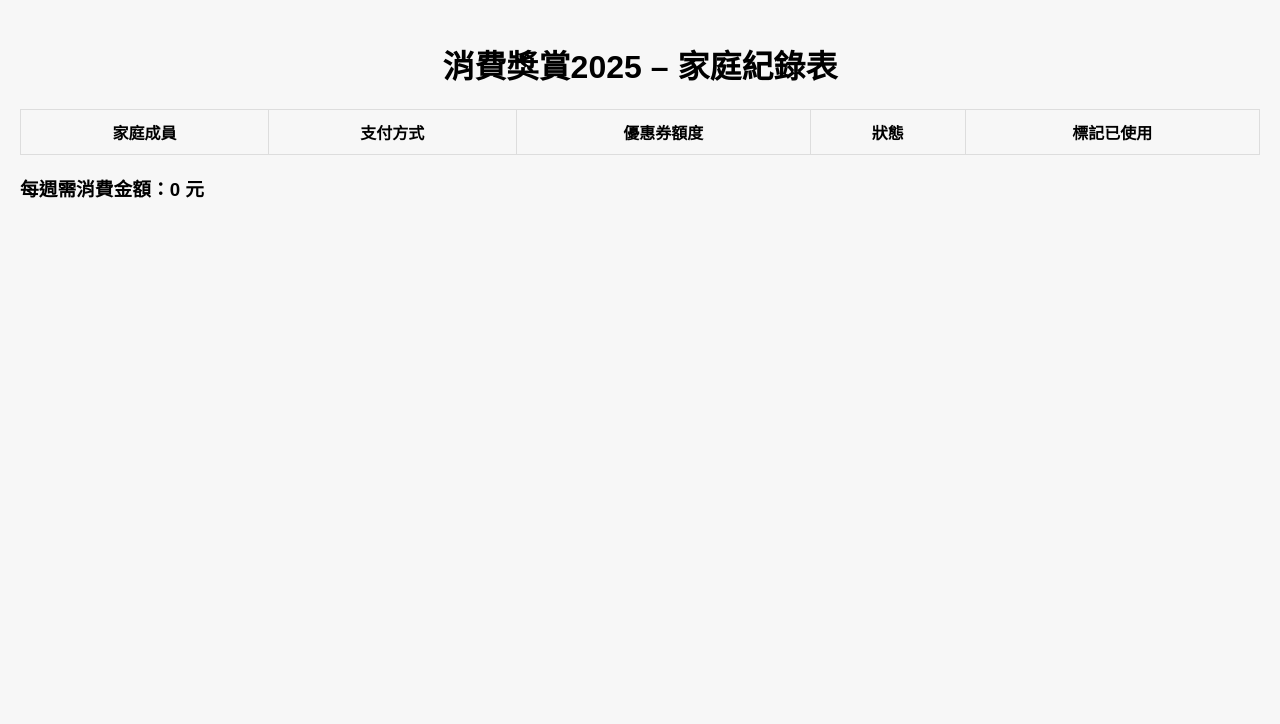
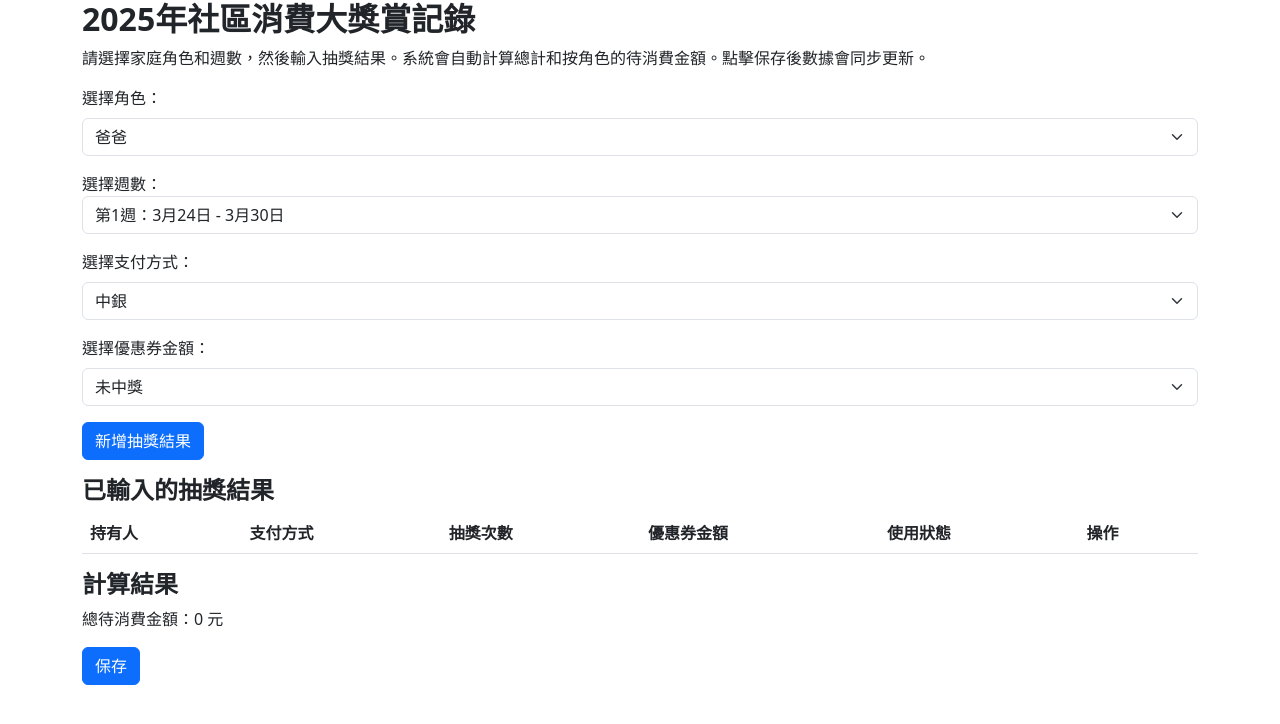
Before and after one commit to jody-ho/consumption-tracker, a plain HTML site: page index.html in a window 1280 px wide. Drawn offline with nearby package versions, Linux system fonts and the light colour scheme; no server answers.

Commit message:
Update index.html

```diff
--- a/index.html
+++ b/index.html
@@ -3,131 +3,81 @@
 <head>
   <meta charset="UTF-8">
   <meta name="viewport" content="width=device-width, initial-scale=1.0">
-    <title>消費獎賞2025 家庭紀錄表</title>
-    <script src="https://www.gstatic.com/firebasejs/9.6.1/firebase-app.js"></script>
-    <script src="https://www.gstatic.com/firebasejs/9.6.1/firebase-database.js"></script>
-    <style>
-        /* 你的CSS代碼 */
-        body {
-            font-family: Arial, sans-serif;
-            margin: 0;
-            padding: 20px;
-            background-color: #f7f7f7;
-        }
-
-        h1 {
-            text-align: center;
-        }
-
-        table {
-            width: 100%;
-            margin-top: 20px;
-            border-collapse: collapse;
-        }
-
-        table th, table td {
-            padding: 10px;
-            border: 1px solid #ddd;
-            text-align: center;
-        }
-
-        .btn {
-            background-color: #4CAF50;
-            color: white;
-            padding: 8px 16px;
-            border: none;
-            cursor: pointer;
-            border-radius: 5px;
-        }
-
-        .btn:disabled {
-            background-color: gray;
-            cursor: not-allowed;
-        }
-    </style>
+  <title>2025年社區消費大獎賞記錄</title>
+  <link href="https://cdn.jsdelivr.net/npm/bootstrap@5.3.0/dist/css/bootstrap.min.css" rel="stylesheet">
+  <link rel="stylesheet" href="style.css">
 </head>
 <body>
-    <h1>消費獎賞2025 – 家庭紀錄表</h1>
-
-    <table id="coupon-table">
+  <div class="container">
+    <h2>2025年社區消費大獎賞記錄</h2>
+    <p>請選擇家庭角色和週數，然後輸入抽獎結果。系統會自動計算總計和按角色的待消費金額。點擊保存後數據會同步更新。</p>
+    <div class="mb-3">
+      <label for="family-role" class="form-label">選擇角色：</label>
+      <select id="family-role" class="form-select">
+        <option value="Dad">爸爸</option>
+        <option value="Mom">媽媽</option>
+        <option value="Son">妹妹</option>
+        <option value="Daughter">家姐</option>
+        <option value="Grandpa">昌哥</option>
+      </select>
+    </div>
+    <label for="week-select">選擇週數：</label>
+    <select id="week-select" class="form-select mb-3">
+      <option value="week1">第1週：3月24日 - 3月30日</option>
+      <option value="week2">第2週：3月31日 - 4月6日</option>
+      <option value="week3">第3週：4月7日 - 4月13日</option>
+      <option value="week4">第4週：4月14日 - 4月20日</option>
+      <option value="week5">第5週：4月21日 - 4月27日</option>
+      <option value="week6">第6週：4月28日 - 5月4日</option>
+      <option value="week7">第7週：5月5日 - 5月11日</option>
+      <option value="week8">第8週：5月12日 - 5月18日</option>
+      <option value="week9">第9週：5月19日 - 5月25日</option>
+      <option value="week10">第10週：5月26日 - 6月1日</option>
+    </select>
+    <div class="mb-3">
+      <label for="payment-method" class="form-label">選擇支付方式：</label>
+      <select id="payment-method" class="form-select">
+        <option value="boc">中銀</option>
+        <option value="icbc">工商</option>
+        <option value="bocom">國際</option>
+        <option value="tfb">大豐</option>
+        <option value="mpay">MPay</option>
+        <option value="uepay">UEPay</option>
+      </select>
+    </div>
+    <div class="mb-3">
+      <label for="draw-value" class="form-label">選擇優惠券金額：</label>
+      <select id="draw-value" class="form-select">
+        <option value="0">未中獎</option>
+        <option value="10">10元</option>
+        <option value="20">20元</option>
+        <option value="50">50元</option>
+        <option value="100">100元</option>
+        <option value="200">200元</option>
+      </select>
+    </div>
+    <button id="add-draw" class="btn btn-primary mb-3">新增抽獎結果</button>
+    <h4>已輸入的抽獎結果</h4>
+    <table class="table table-striped" id="draws-table">
       <thead>
         <tr>
-                <th>家庭成員</th>
+          <th>持有人</th>
           <th>支付方式</th>
-                <th>優惠券額度</th>
-                <th>狀態</th>
-                <th>標記已使用</th>
+          <th>抽獎次數</th>
+          <th>優惠券金額</th>
+          <th>使用狀態</th>
+          <th>操作</th>
         </tr>
       </thead>
-        <tbody>
-            <!-- 表格內容會透過 JavaScript 填充 -->
-        </tbody>
+      <tbody></tbody>
     </table>
-
-    <h3>每週需消費金額：<span id="total-price">0</span> 元</h3>
-
-    <script>
-        // Firebase 配置
-        const firebaseConfig = {
-            apiKey: "YOUR_API_KEY",
-            authDomain: "YOUR_PROJECT_ID.firebaseapp.com",
-            databaseURL: "https://YOUR_PROJECT_ID.firebaseio.com",
-            projectId: "YOUR_PROJECT_ID",
-            storageBucket: "YOUR_PROJECT_ID.appspot.com",
-            messagingSenderId: "YOUR_MESSAGING_SENDER_ID",
-            appId: "YOUR_APP_ID"
-        };
-
-        // 初始化 Firebase
-        const app = firebase.initializeApp(firebaseConfig);
-        const db = firebase.database();
-
-        // 儲存和讀取數據
-        const couponsRef = db.ref('coupons');
-
-        // 設置資料庫監聽
-        couponsRef.on('value', (snapshot) => {
-            const coupons = snapshot.val() || [];
-            renderTable(coupons);
-            updateTotalPrice(coupons);
-        });
-
-        // 渲染表格
-        function renderTable(coupons) {
-            const tableBody = document.getElementById('coupon-table').getElementsByTagName('tbody')[0];
-            tableBody.innerHTML = '';  // 清空舊的資料
-
-            coupons.forEach((coupon, index) => {
-                const row = document.createElement('tr');
-                row.classList.add('member-row', coupon.member);
-
-                const status = coupon.used ? '已使用' : '未使用';
-
-                row.innerHTML = `
-                    <td>${coupon.member}</td>
-                    <td>${coupon.paymentMethod}</td>
-                    <td>優惠券 ${coupon.coupon} 元</td>
-                    <td>${status}</td>
-                    <td><button class="btn" onclick="markAsUsed(${index})" ${coupon.used ? 'disabled' : ''}>標記已使用</button></td>
-                `;
-                tableBody.appendChild(row);
-            });
-        }
-
-        // 標記已使用
-        function markAsUsed(index) {
-            couponsRef.once('value', (snapshot) => {
-                const coupons = snapshot.val() || [];
-                coupons[index].used = true;
-                couponsRef.set(coupons);  // 更新資料庫
-            });
-        }
-
-        // 計算每週需消費金額
-        function updateTotalPrice(coupons) {
-            const total = coupons.filter(coupon => !coupon.used).reduce((sum, coupon) => sum + coupon.coupon * 3, 0);
-            document.getElementById('total-price').innerText = total;
-        }
-    </script>
+    <h4>計算結果</h4>
+    <p>總待消費金額：<span id="total-required">0</span> 元</p>
+    <div id="role-totals"></div>
+    <button id="save-btn" class="btn btn-primary">保存</button>
+  </div>
+  <script src="https://www.gstatic.com/firebasejs/9.6.10/firebase-app.js"></script>
+  <script src="https://www.gstatic.com/firebasejs/9.6.10/firebase-firestore.js"></script>
+  <script src="script.js"></script>
 </body>
 </html>
```
Lines whose indentation alone changed are shown as unchanged.
